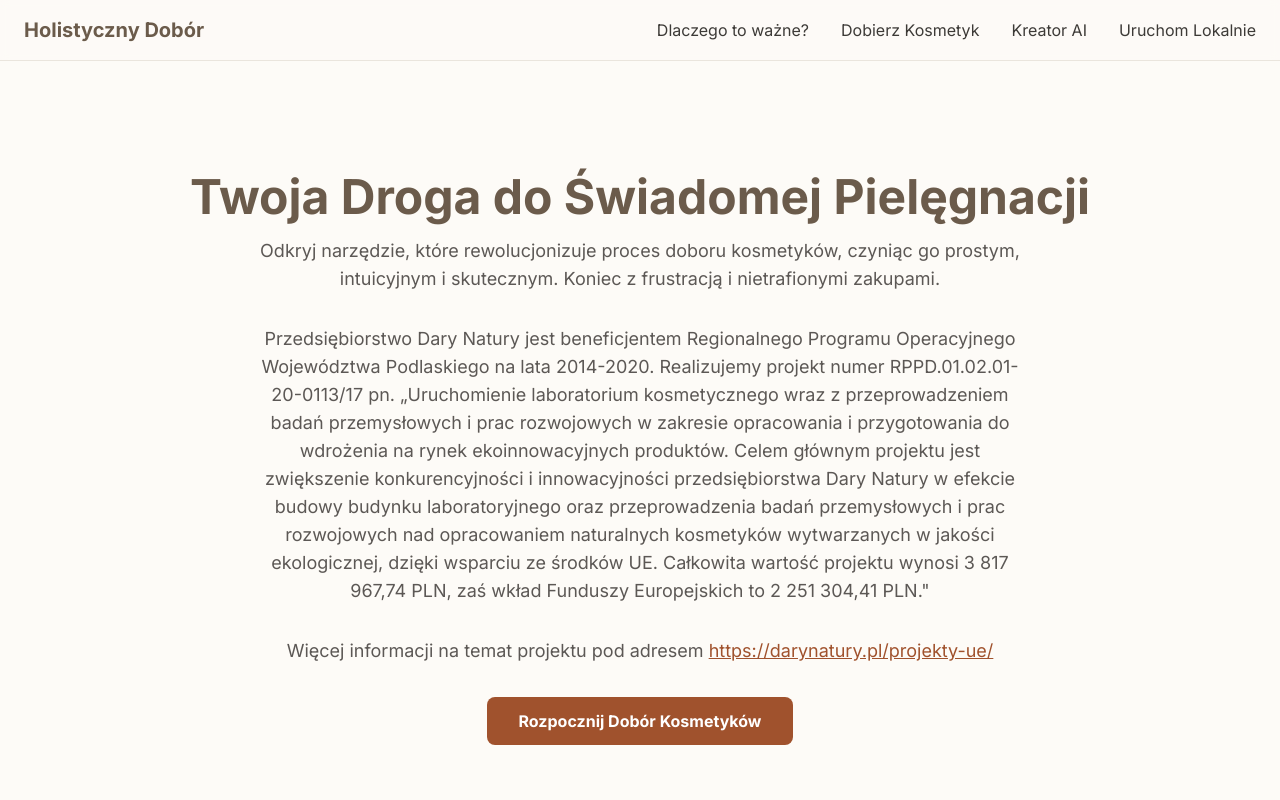
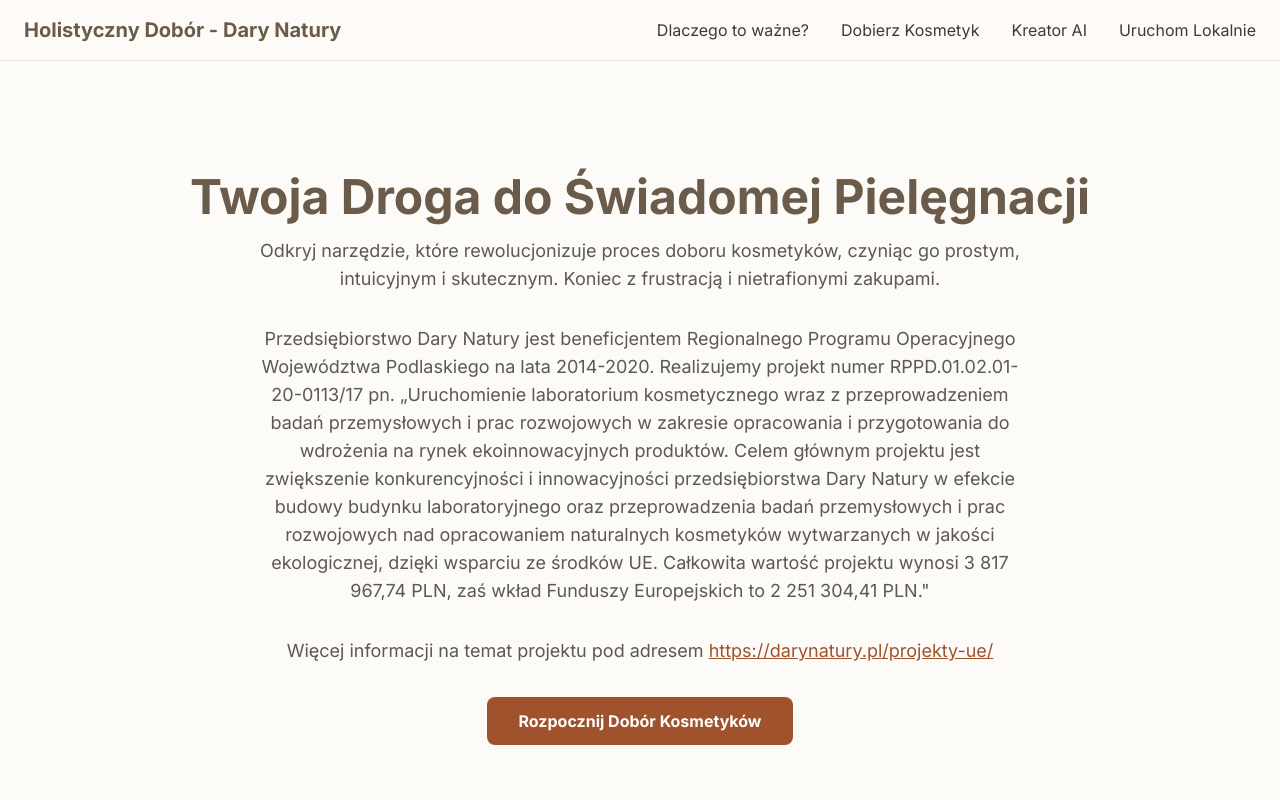
Before and after one commit to Dragon96pl/Dary_test, a plain HTML site: page index.html in a window 1280 px wide. Shown: the top 800 px of the page. Drawn offline with nearby package versions, Linux system fonts and the light colour scheme.

Commit message:
Update index.html

```diff
--- a/index.html
+++ b/index.html
@@ -17,7 +17,7 @@
 
     <header class="bg-[#FDFBF7]/80 backdrop-blur-sm sticky top-0 z-40 border-b border-[#EAE5DD]">
         <nav class="container mx-auto px-6 py-4 flex justify-between items-center">
-            <h1 class="text-xl font-bold text-[#6B5B4B]">Holistyczny Dobór</h1>
+            <h1 class="text-xl font-bold text-[#6B5B4B]">Holistyczny Dobór - Dary Natury</h1>
             <div class="hidden md:flex space-x-8">
                 <a href="#dlaczego-to-wazne" class="hover:text-[#A0522D] transition-colors">Dlaczego to ważne?</a>
                 <a href="#demo" class="hover:text-[#A0522D] transition-colors">Dobierz Kosmetyk</a>
```
